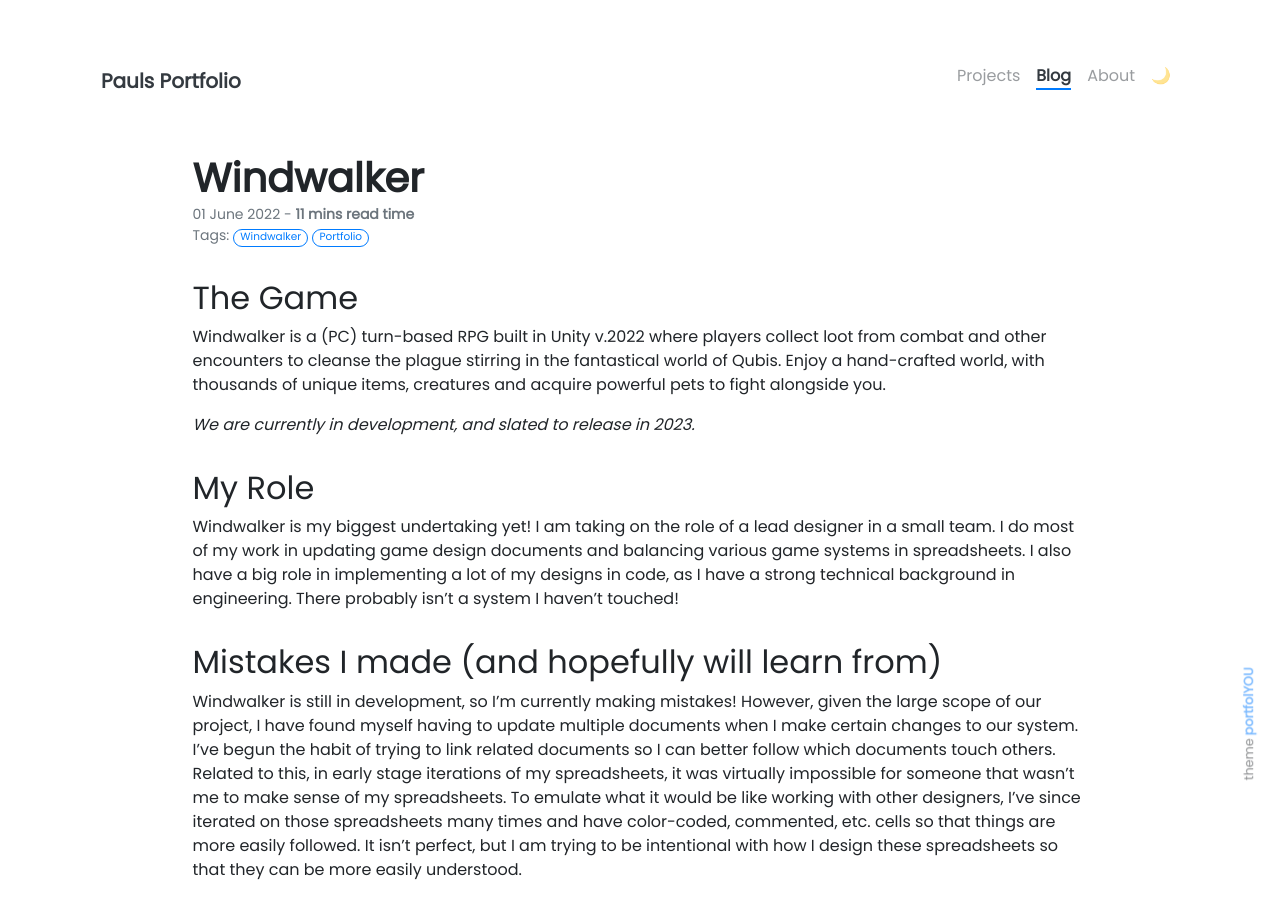
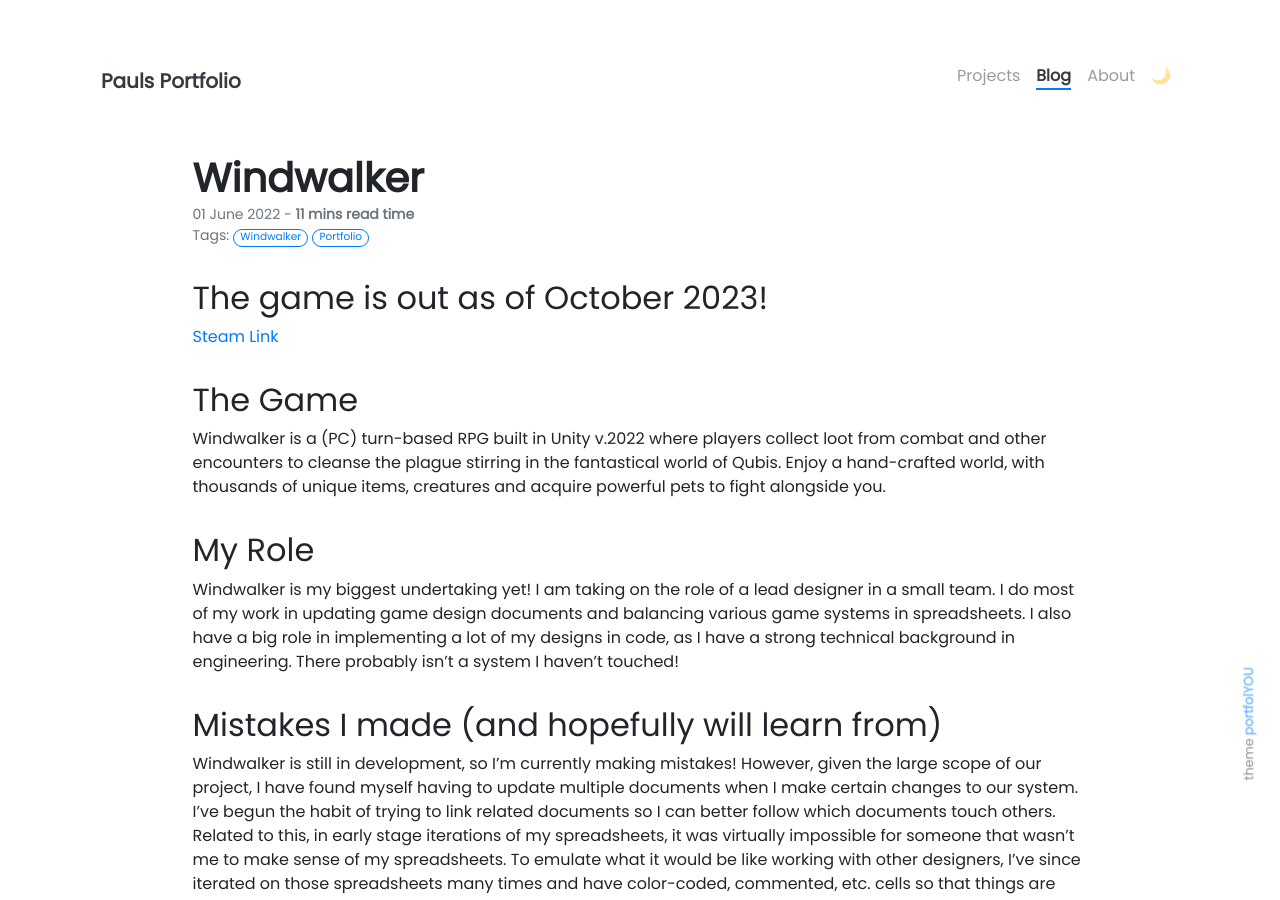
Before and after one commit to paulan94/GamePANPortfolio, a Jekyll site: the page built from _posts/2022-06-01-windwalker-portfolio.md, in a window 1280 px wide and 900 px high. Built offline with Jekyll 4.4.1, drawn with Linux system fonts in a browser that asks for light colours; nearby versions of some CDN libraries; our own code applies the rules of GitHub Pages for plain Markdown files.

Commit message:
update mko and ww release

```diff
--- a/_posts/2022-06-01-windwalker-portfolio.md
+++ b/_posts/2022-06-01-windwalker-portfolio.md
@@ -6,11 +6,13 @@
 description: My contributions to Windwalker
 ---
 
+## The game is out as of October 2023!
+
+[Steam Link](https://store.steampowered.com/app/2377890/Windwalker/)
+
 ## The Game
 
 Windwalker is a (PC) turn-based RPG built in Unity v.2022 where players collect loot from combat and other encounters to cleanse the plague stirring in the fantastical world of Qubis. Enjoy a hand-crafted world, with thousands of unique items, creatures and acquire powerful pets to fight alongside you.
-
-*We are currently in development, and slated to release in 2023.*
 
 ## My Role
 
```
Also changed, not shown: _posts/2022-06-01-mko-portfolio.md (added, +25 -0 lines), _projects/(1) Mortal Kombat - Onslaught.md (+1 -1 lines), _projects/(3) Windwalker.md (+1 -1 lines), 4 other files.
